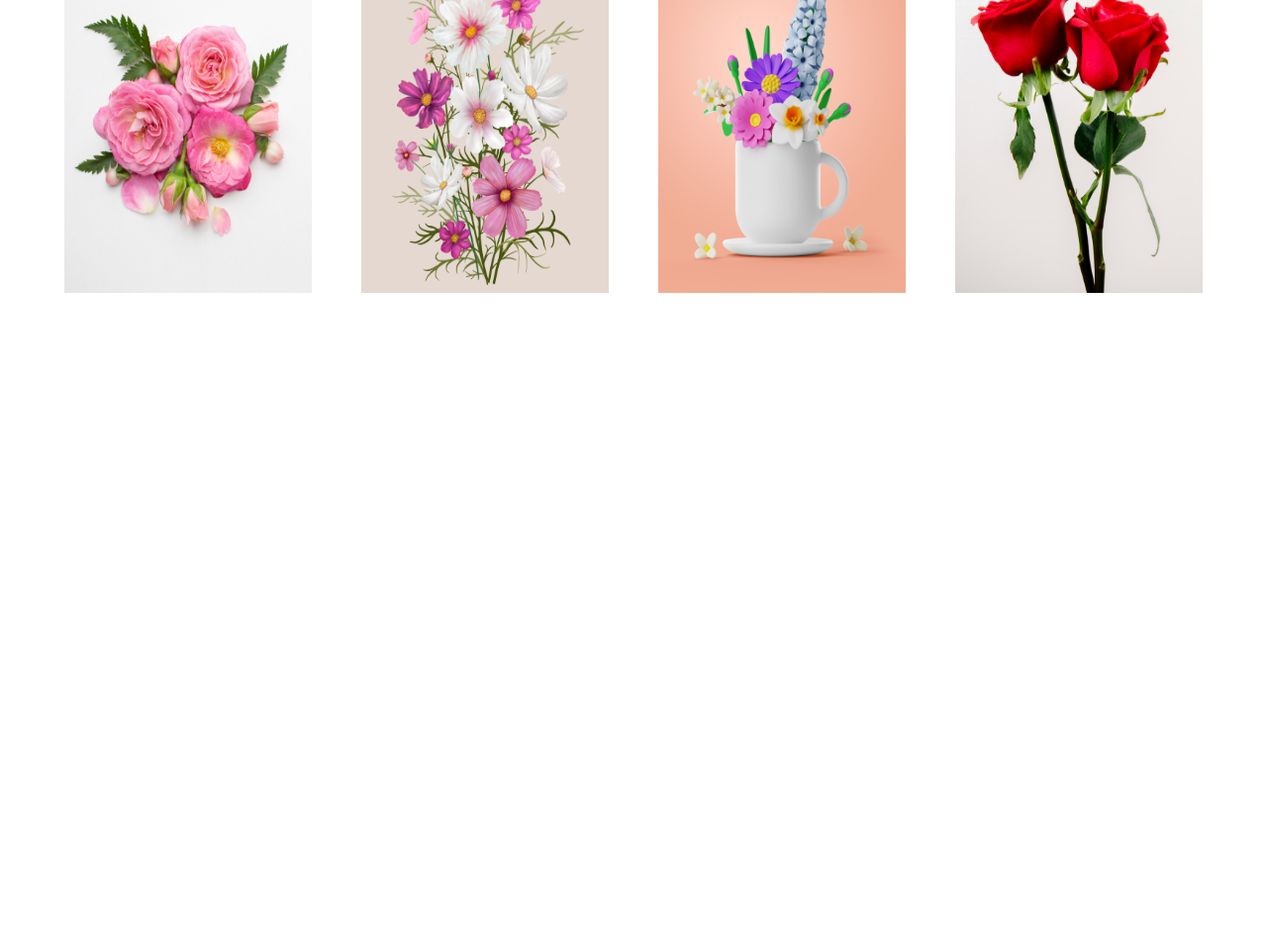
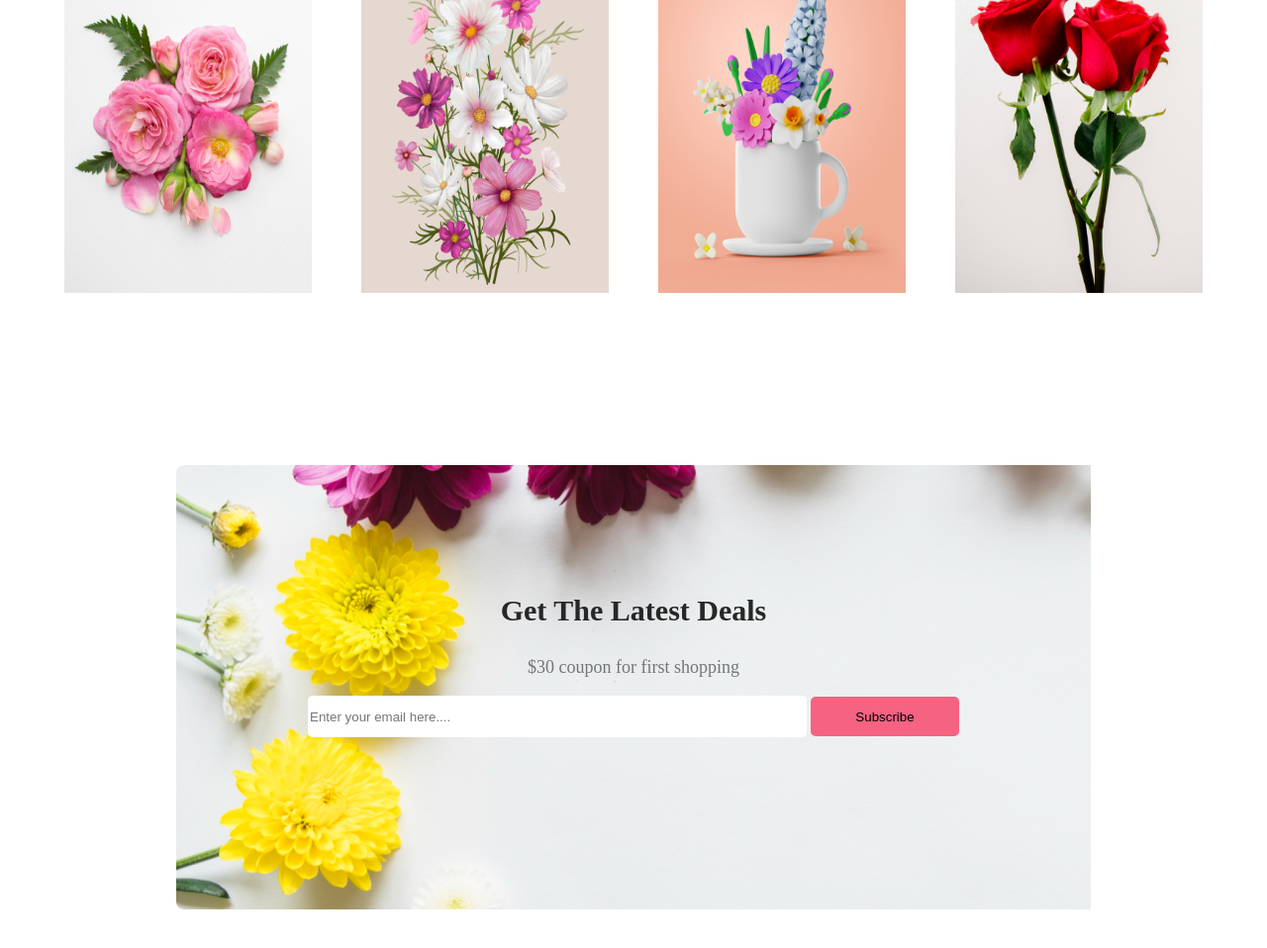
Before and after one commit to rayhan9802/my-assignment1, a plain HTML site: page index.html in a window 1280 px wide. Shown: the part 1503-2461 px from the top of the page at 99% size. Before the commit the page ends 1803 px from the top, so only its background shows below. Drawn offline with Linux system fonts and the light colour scheme.

```diff
--- a/index.html
+++ b/index.html
@@ -40,7 +40,11 @@
 </section>
 <section>
     <div class="bg-container">
+<h3 class="main-title">Get The Latest Deals</h3>
+<p class="main-des">$30 coupon for first shopping</p>
 
+    <input class="input-email" type="email" placeholder="Enter your email here...." name="Email" id="">
+    <button class="btn-four">Subscribe</button>
     </div>
 </section>
     </main>
--- a/styles/assignment.css
+++ b/styles/assignment.css
@@ -86,6 +86,9 @@
 font-size: 20px;
 font-weight: 700;
 }
+
+/*img section */
+
 .img-section{
   display: flex;
   margin: 45px;
@@ -97,3 +100,27 @@
     width: 250px;
     height: 350px;
 }
+/*background section */
+
+.bg-container{
+    height: 100vh;
+    background-image: url("Rectangle\ 9.png") ;
+    background-repeat: no-repeat;
+   margin: 170px;
+   text-align: center;
+   padding-top: 100px;
+   gap: 10px;
+}
+.input-email{
+    width: 500px;
+height: 40px;
+border-radius: 5px;
+border: 0px;
+}
+.btn-four{
+    width: 150px;
+height: 40px;
+border: 0px;
+border-radius: 5px;
+background: #f56282
+}
```
Also changed, not shown: styles/Rectangle 9.png (added).
